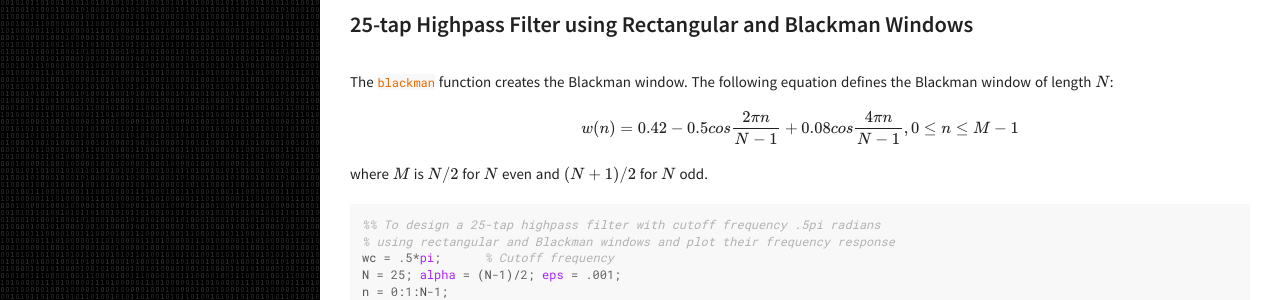
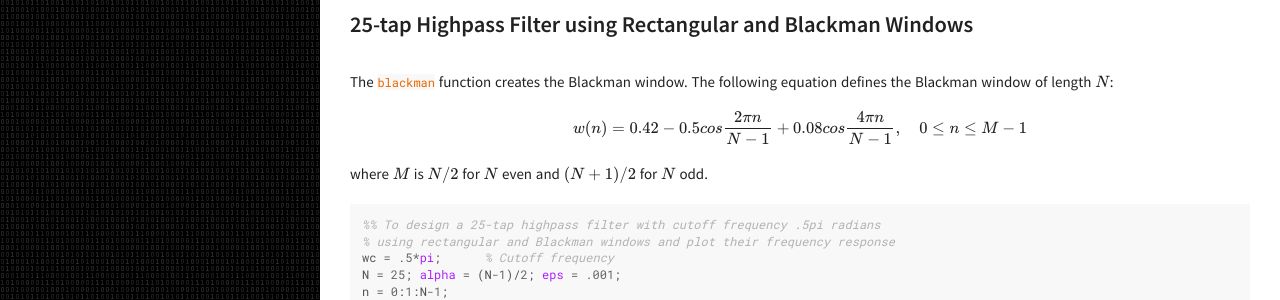
Before and after one commit to sohambhattacharyya/sohambhattacharyya.github.io, a Jekyll site: the page built from _posts/2017-09-28-Introduction-to-DSP-using-MATLAB-Part-III.markdown, in a window 1280 px wide. Shown: the part 1332-1632 px from the top of the page. Built offline with Jekyll 4.4.1, drawn with Linux system fonts in a browser that asks for light colours; formulas are drawn with MathJax 3; comment, search, counter and statistics services are not loaded; some of the changed text lies outside the part shown.

Commit message:
Corrected a technical error.

````diff
--- a/_posts/2017-09-28-Introduction-to-DSP-using-MATLAB-Part-III.markdown
+++ b/_posts/2017-09-28-Introduction-to-DSP-using-MATLAB-Part-III.markdown
@@ -42,7 +42,7 @@
 ### 25-tap Highpass Filter using Rectangular and Blackman Windows
 
 The `blackman` function creates the Blackman window. The following equation defines the Blackman window of length \\(N\\):
-\\[w(n) = 0.42 - 0.5cos\frac{2\pi n}{N - 1} + 0.08cos\frac{4\pi n}{N - 1},  0 \le n \le M - 1\\]
+\\[w(n) = 0.42 - 0.5cos\frac{2\pi n}{N - 1} + 0.08cos\frac{4\pi n}{N - 1}, \quad 0 \le n \le M - 1\\]
 where \\(M\\) is \\(N/2\\) for \\(N\\) even and \\((N + 1)/2\\) for \\(N\\) odd.
 
 ```matlab
@@ -193,7 +193,7 @@
 ### FIR Lowpass Filter using Hamming and Blackman Windows
 
 The following equation defines the Blackman window of length N:
-\\[w(n) = 0.42 − 0.5cos\frac{2\pi n}{N - 1} + 0.08cos\frac{4\pi n}{N - 1},  0 \le n \le M - 1\\]
+\\[w(n) = 0.42 − 0.5cos\frac{2\pi n}{N - 1} + 0.08cos\frac{4\pi n}{N - 1}, \quad 0 \le n \le M - 1\\]
 where \\(M\\) is \\(N/2\\) for \\(N\\) even and \\((N + 1)/2\\) for \\(N\\) odd.
 
 ```matlab
@@ -218,7 +218,7 @@
 ### Lowpass Filter using Kaiser Window
 
 The coefficients of a Kaiser window are computed from the following equation:
-\\[w(n) = \frac{I_0\left(\beta\sqrt{1 - \left(\frac{n - N/2}{N/2}\right)^2}\right)}{I_0(\beta)},  0 \le n \le N,
+\\[w(n) = \frac{I_0\left(\beta\sqrt{1 - \left(\frac{n - N/2}{N/2}\right)^2}\right)}{I_0(\beta)}, \quad 0 \le n \le N,\\]
 where \\(I_0\\) is the zeroth-order modified Bessel function of the first kind. The length \\(L = N + 1\\).
 
 ```matlab
````
Also changed, not shown: other parts of _posts/2017-09-28-Introduction-to-DSP-using-MATLAB-Part-III.markdown (+2 -2 lines).
